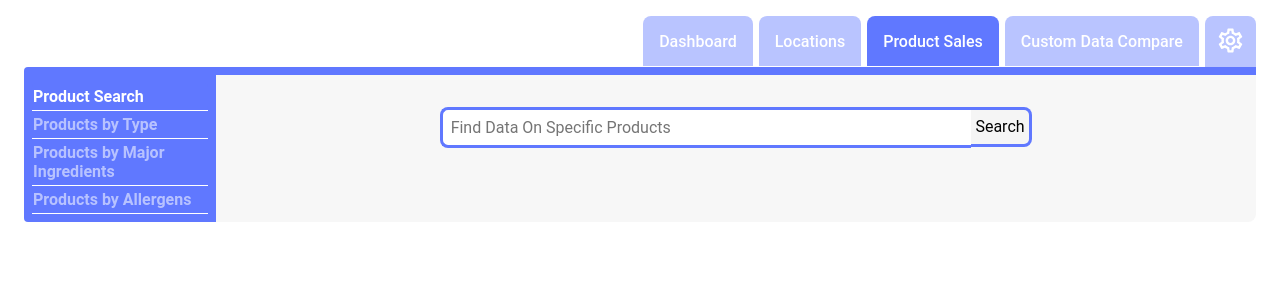
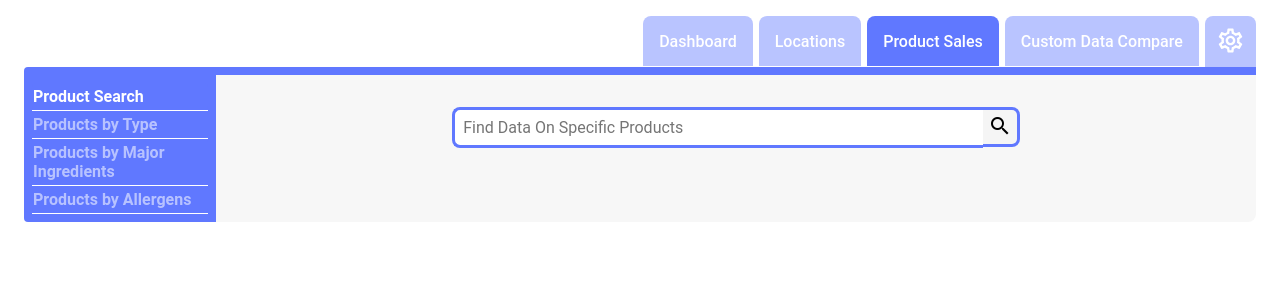
Before and after one commit to zachicecreamcohn/WUSTL-Dining-Web-Portal, a Flask app: page /productsales-search in a window 1280 px wide. Shown: the part 155-455 px from the top of the page. Run offline with Flask 2, Linux system fonts and the light colour scheme; some libraries are stand-ins or nearby versions.

Commit message:
improved search aesthetics

```diff
--- a/static/css/style.css
+++ b/static/css/style.css
@@ -301,6 +301,8 @@
     width: 40vw;
     padding: .5em;
     border-right: none;
+
+    margin-bottom: 2vh;
 }
 
 .search_btn {
@@ -330,3 +332,8 @@
     margin-right: 1em;
 
 }
+
+#results_message {
+    font-weight: normal;
+
+}
--- a/templates/index.html
+++ b/templates/index.html
@@ -17,6 +17,10 @@
     <link rel="icon" href="static/img/favicon.ico" type="image/x-icon">
 
     <script src='https://cdnjs.cloudflare.com/ajax/libs/Chart.js/1.0.2/Chart.min.js'></script>
+
+    <!-- link the icons from google fonts -->
+    <link href="https://fonts.googleapis.com/icon?family=Material+Icons"
+      rel="stylesheet">
 
 
 
--- a/templates/search.html
+++ b/templates/search.html
@@ -8,13 +8,18 @@
 <!-- <p>This page shows info specifically for {{menuoption}}</p> -->
 <div class="sales-container">
 <!-- search box form -->
-<form action="/productsales-search" method="post">
-    <input type="text" name="searchterm" class="searchbox" placeholder="Find Data On Specific Products">
-    <input class="search_btn" type="submit" value="Search">
 
     {% if results %}
-    {{searchterm}}
+    <form action="/productsales-search" method="post">
+        <input type="text" name="searchterm" class="searchbox" placeholder="{{searchterm}}">
+        <button type="submit" class="search_btn"><span class="material-icons">search</span></button>
+    </form>
+
     <table>
+    <th>
+        <p id="results_message"><i>Showing results for "{{searchterm}}"</i></p>
+    </th>
+
     {% for result in results %}
     <tr>
         <td>{{result.name}}</td>
@@ -28,7 +33,16 @@
 
     {% endfor %}
     </table>
+    {% else %}
+    <form action="/productsales-search" method="post">
+        <input type="text" name="searchterm" class="searchbox" placeholder="Find Data On Specific Products">
+        <button type="submit" class="search_btn"><span class="material-icons">search</span></button>
+    </form>
     {% endif %}
+
+
+
+
 {% endblock %}
 </div>
 
```
Also changed, not shown: static/img/right-arrow-assets/right-arrow.png (added), static/img/right-arrow.png (added).
